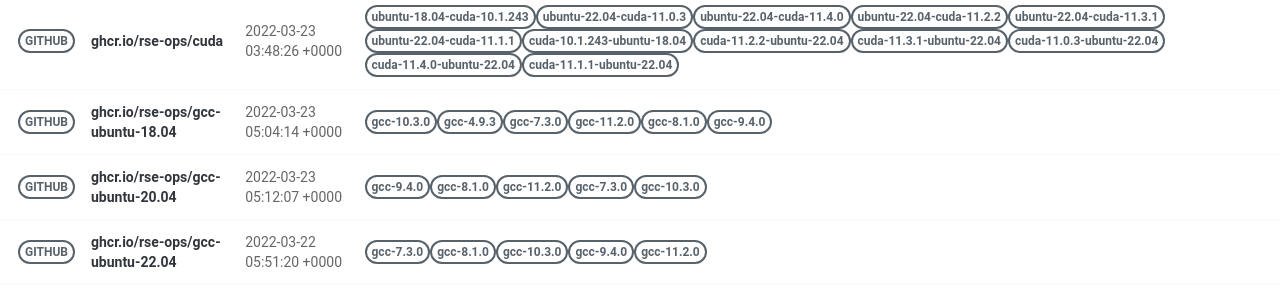
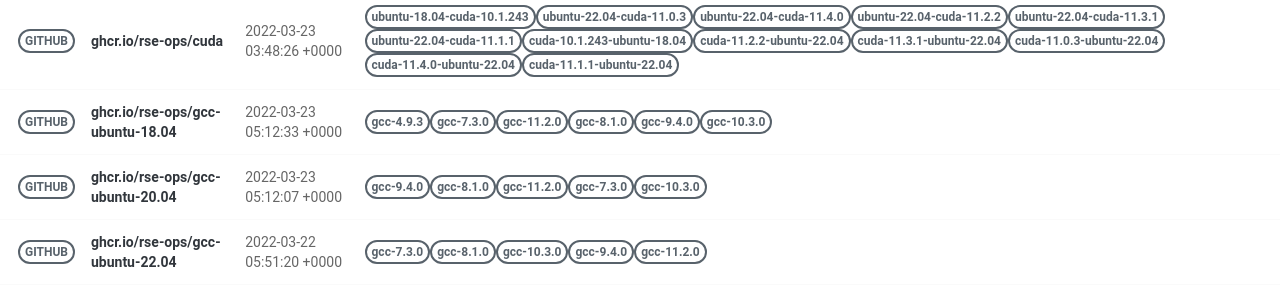
Before and after one commit to rse-ops/docker-images, a Jekyll site: the page built from pages/index.md, in a window 1280 px wide. Shown: the part 502-801 px from the top of the page. Built offline with Jekyll 4.4.1, drawn with Linux system fonts in a browser that asks for light colours; nearby versions of some CDN libraries.

Commit message:
Automated push to update library 2022-03-23

```diff
--- a/_library/ghcr.io-rse-ops-gcc-ubuntu-18.04.md
+++ b/_library/ghcr.io-rse-ops-gcc-ubuntu-18.04.md
@@ -1,14 +1,11 @@
 ---
 layout: container
 name: ghcr.io/rse-ops/gcc-ubuntu-18.04
-updated_at: 2022-03-23 05:04:14.651969
+updated_at: 2022-03-23 05:12:33.952482
 
 
 container_url: https://github.com/orgs/rse-ops/packages/container/package/gcc-ubuntu-18.04
 versions:
- - tag: gcc-10.3.0
-   dockerfile: https://github.com/rse-ops/docker-images/blob/main/ubuntu/gcc/Dockerfile
-   manifest: https://crane.ggcr.dev/manifest/ghcr.io/rse-ops/gcc-ubuntu-18.04:gcc-10.3.0
  - tag: gcc-4.9.3
    dockerfile: https://github.com/rse-ops/docker-images/blob/main/ubuntu/gcc/Dockerfile
    manifest: https://crane.ggcr.dev/manifest/ghcr.io/rse-ops/gcc-ubuntu-18.04:gcc-4.9.3
```
Also changed, not shown: other parts of _library/ghcr.io-rse-ops-gcc-ubuntu-18.04.md (+3 -0 lines).
